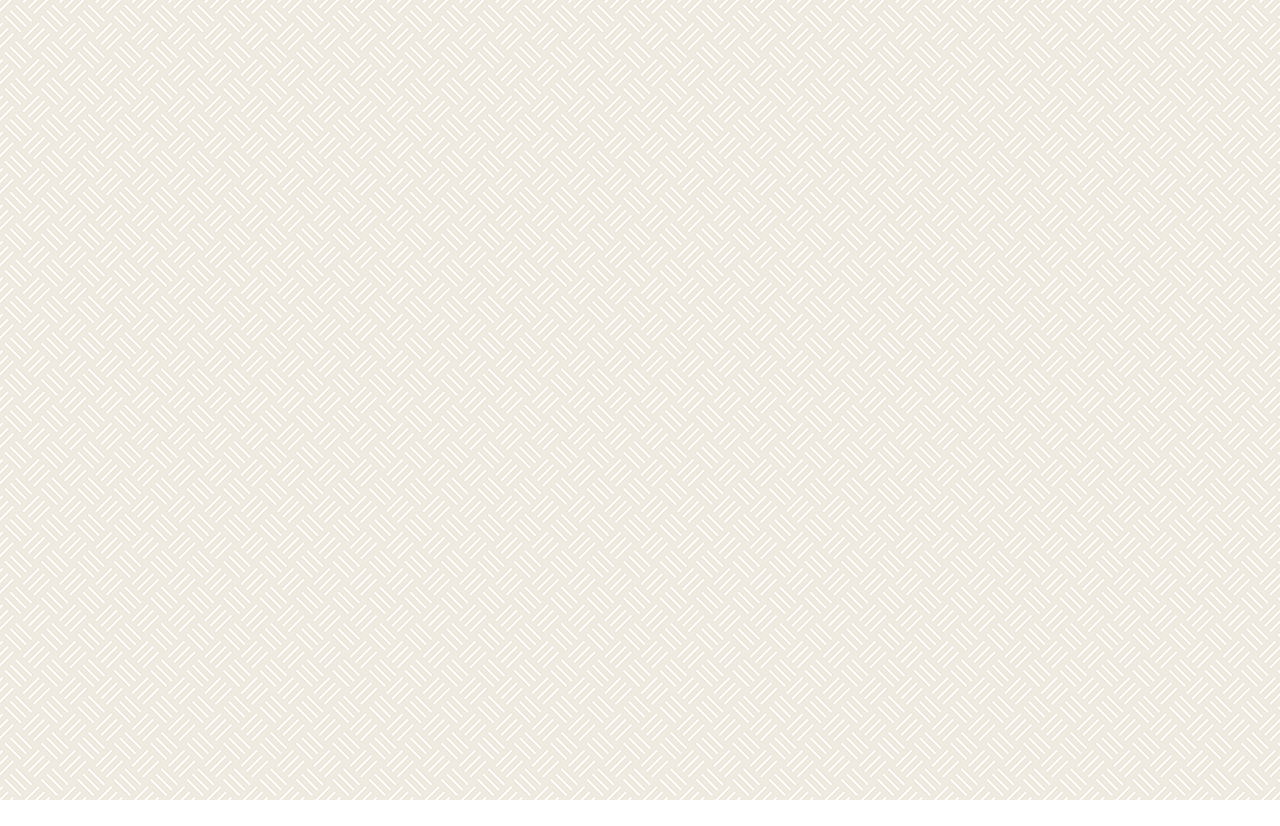
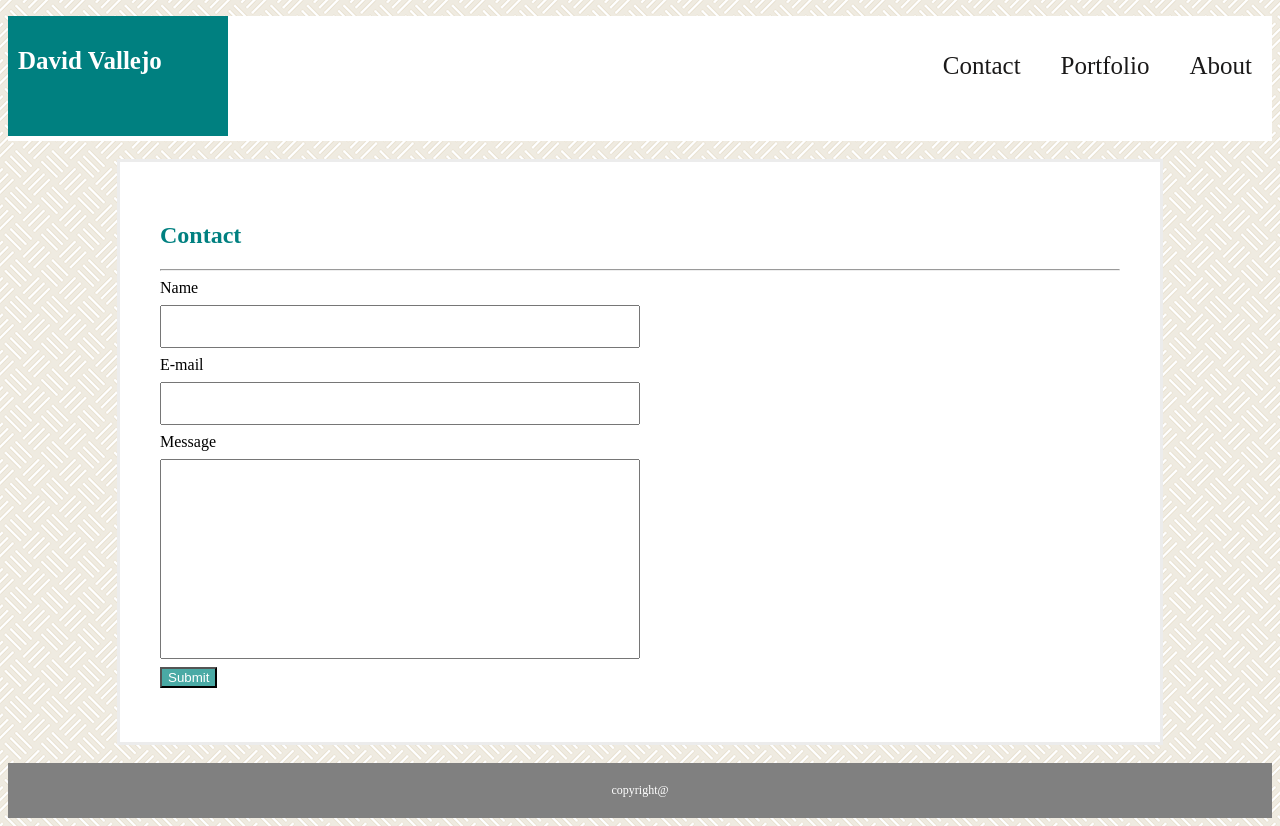
Before and after one commit to DavidVallejou/Basic-Porfolio, a plain HTML site: page contact.html in a window 1280 px wide. Before the commit the page ends 800 px from the top, so only its background shows below. Drawn offline with Linux system fonts and the light colour scheme.

Commit message:
Homework 1

```diff
--- a/assets/css/style.css
+++ b/assets/css/style.css
@@ -2,10 +2,7 @@
 {
     color:white;
     width: 250px;
-}
-.name
-{
-    background-color: #4aaaa5
+ background-color: #4aaaa5;
 }
 .me
 {
@@ -16,13 +13,161 @@ body
 {
     background-image: url(../images/floor-tile.png)
 }
-header
-{
-    background:red;
+
+
+#aboutme {
+
+    width: 960px;
+
+
+
 }
 
-#aboutme {
+.about {
+    float: right;
+    font-size: 25px;
+
+}
+
+.port {
+    float: right;
+    font-size: 25px;
+}
+
+.contactme {
+    float: right;
+    font-size: 25px;
+}
+
+.button{
+    color: white;
+    background-color: #4aaaa5
+}
+.message1 {
+    width: 50%;
+    padding: 12px 20px;
+    margin: 8px 0;
     box-sizing: border-box;
+}
+.message2 {
+    width: 50%;
+    padding: 12px 20px;
+    margin: 8px 0;
+    box-sizing: border-box;
+}
+.message3 {
+    width: 50%;
+    height: 200px;
+    padding: 12px 20px;
+    margin: 8px 0;
+    box-sizing: border-box;
+}
+
+ul li{
+    list-style: none;
+    display: inline-block;
+    line-height: 100px;
+    padding: 0 20px;
+}
+li{
+float: right;
+}
+ul li a{
+    display: block;
+    text-decoration: none;
+    font-size: 14px;
+    color: rgb(26, 25, 25)
+}
+.center{
+    margin: auto;
+    width: 960px;
+    border: 3px solid rgb(236, 236, 236);
+    padding: 40px;
+    background-color: #fff;
+    height: 500px;
+}
+.text{
+    margin: 10px;
+    width: 25%;
     float: left;
+    clear: both;
+}
+footer{
+    text-align: center;
+    padding: 20px;
+    background-color: grey;
+    color: #fff;
+    font-size: 12px;
+}
+nav{
+    height: 125px;
+    background-color: #fff;
+    width: 100;
+
+}
+.firstname{
+    height: 100px;
+    width:200px;
+    margin:auto;
+    padding:10px;
+    background-color:teal;
+    float: left;
+    color:white;
+
+}
+.navi {
+    height: 50px;
+}
+.middle {
+    margin: auto;
     width: 960px;
 }
+
+h1 {
+    font-size: 25px;
+}
+h2{
+    color: teal;
+}
+
+
+
+
+.pic {
+    float: left;
+    width: 200px;
+    height: 200px;
+    padding: 10px;
+
+}
+article {
+    float: right;
+
+    padding: 20px 20px 20px 20px;
+    margin: 20px;
+
+}
+.photos {
+    position: relative;
+}
+
+.pic1,
+.pic2,
+.pic3,
+.pic4,
+.pic5 {
+
+
+}
+.column {
+    float: left;
+    width: 33.33%;
+    padding: 5px;
+  }
+
+  /* Clearfix (clear floats) */
+  .row::after {
+    content: "";
+    clear: both;
+    display: table;
+  }
--- a/contact.html
+++ b/contact.html
@@ -1,5 +1,6 @@
 <!DOCTYPE html>
 <html lang="en">
+
 <head>
     <meta charset="UTF-8">
     <meta name="viewport" content="width=device-width, initial-scale=1.0">
@@ -7,7 +8,47 @@
     <title>Document</title>
     <link rel="stylesheet" type="text/css" href="./assets/css/style.css">
 </head>
+
 <body>
 
+        <nav>
+                <div class="firstname">
+                <h1>David Vallejo</h1>
+                </div>
+                <ul>
+               <li> <a href="index.html" class="about">About</a></li>
+               <li><a href="portfolio.html" class="port">Portfolio</a></li>
+                <li><a href="contact.html" class="contactme">Contact</a></li>
+                </ul>
+
+            </nav>
+
+
+    <br>
+
+     <div class="center">
+         <h2>Contact</h2>
+
+        <hr />
+            <form action="/action_page.php">
+                Name <br><input type="text" class="message1"><br>
+                E-mail<br> <input type="text" class="message2"><br>
+                Message<br><input type="text" class="message3"><br>
+                <button type="submit" class="button">Submit</button>
+            </form>
+
+
+
+
+
+    </div>
+
+    </div>
+</div>
+</div>
+<br>
+<footer>copyright@</footer>
 </body>
+
+
 </html>
```
Also changed, not shown: index.html (+42 -9 lines), portfolio.html (+52 -7 lines), indexx.html (added).
